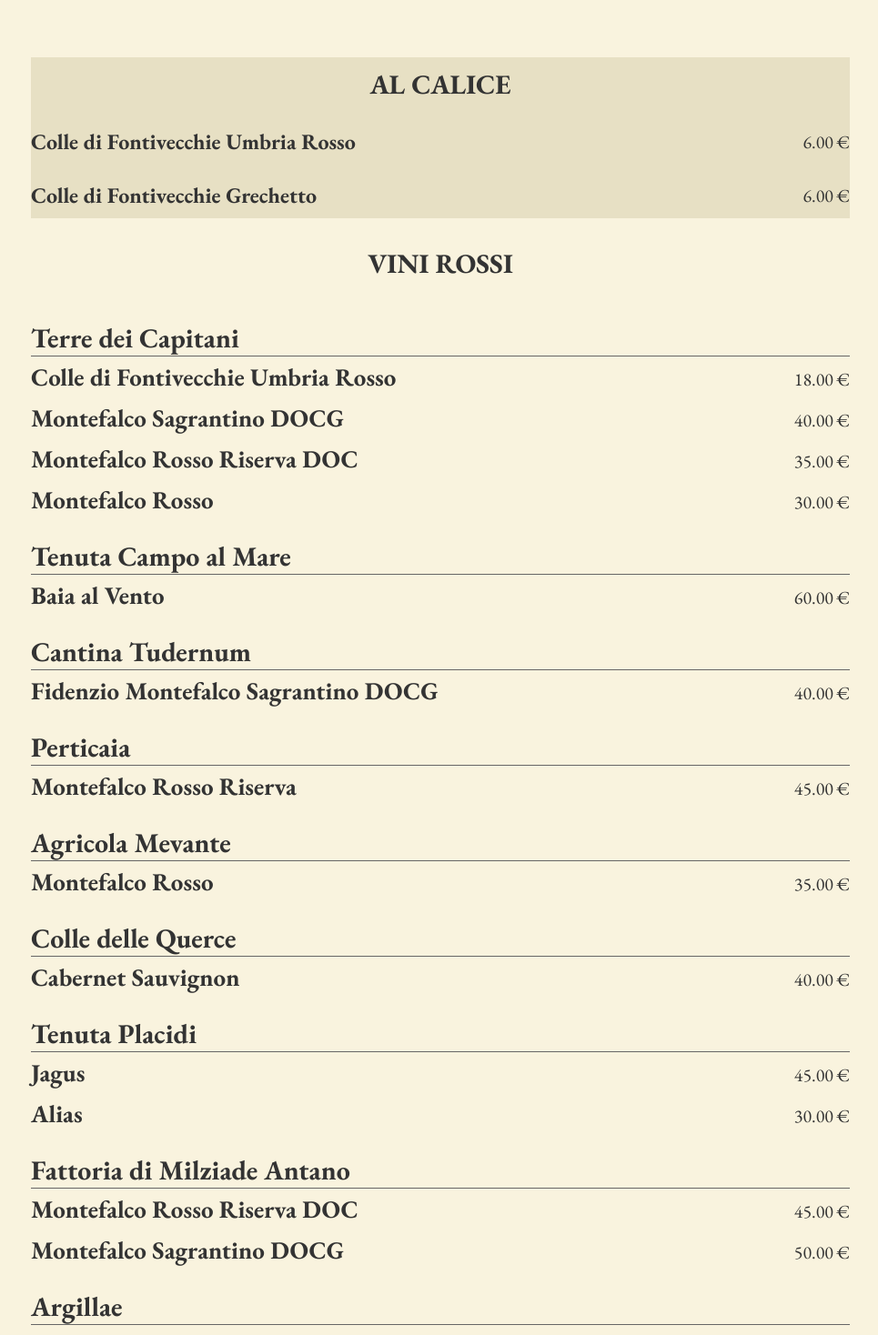
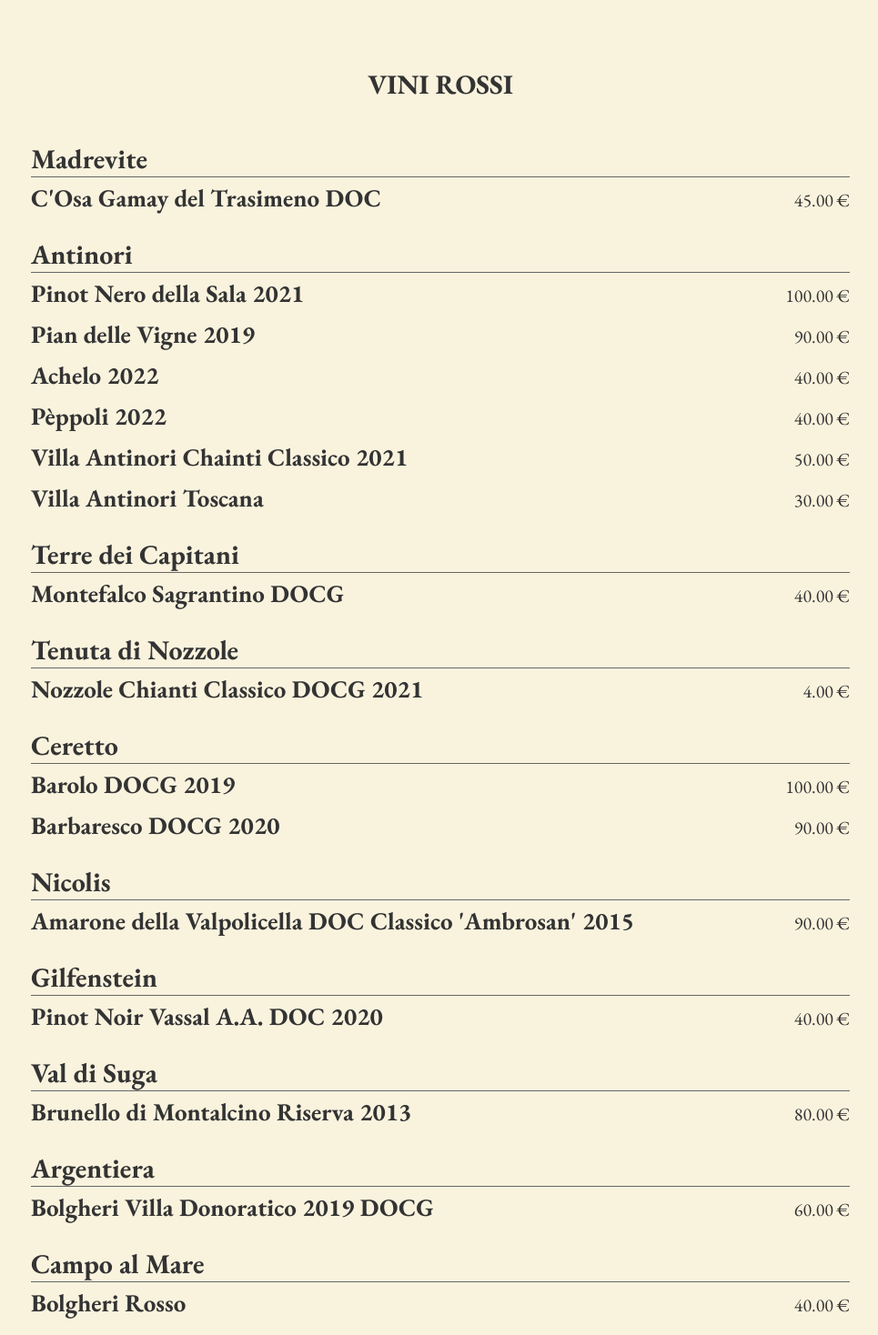
Before and after one commit to CalinCretu/JohnsRestaurant, a Vue app: page /vini in a window 1280 px wide. Shown: the part 220-1688 px from the top of the page at 91% size, without its empty margins (156-1121 px from the left). Built offline with nearby package versions, Linux system fonts and the light colour scheme; a web font is replaced by a local one.

Commit message:
ADD - wine list and menu list changes

```diff
--- a/src/components/pages/Menu.vue
+++ b/src/components/pages/Menu.vue
@@ -54,25 +54,25 @@
             name: "La nostra cacio e pepe con tartufo",
             description: "World Famous “Tagliolini cacio e pepe” black truffles, black pepper, sheep’s cheese",
             eng_description: "World Famous “Tagliolini cacio e pepe” black truffles, black pepper, sheep’s cheese",
-            price: "18.00"
+            price: "19.00"
           },
           {
             name: "Cuori ripieni di Burrata al tartufo di Norcia e Parmigiano Reggiano",
             description: "Heart shaped ravioli filled with burrata cheese in a cream truffle and parmesan sauce",
             eng_description: "Heart shaped ravioli filled with burrata cheese in a cream truffle and parmesan sauce",
-            price: "18.00"
+            price: "19.00"
           },
           {
             name: "Tagliolini al Tartufo Nero di Norcia",
             description: "Tagliolini with local black truffles",
             eng_description: "Tagliolini with local black truffles",
-            price: "18.00"
+            price: "19.00"
           },
           {
             name: "Tagliolini con Verdure Piccanti",
             description: "Tagliolini with local black truffles",
             eng_description: "Tagliolini with spicy Vegetables",
-            price: "18.00"
+            price: "14.00"
           },
           {
             name: "Strangozzi con Funghi Porcini e Pomodorini",
@@ -98,7 +98,7 @@
             name: "Tagliata di Manzo con Rucola, Olio di Ginepro e Rosmarino",
             description: "Sliced veal Steak with Juniper Oil, Rocket salad and Rosemary",
             eng_description: "Sliced veal Steak with Juniper Oil, Rocket salad and Rosemary",
-            price: "22.00"
+            price: "24.00"
           },
           {
             name: "Filetto di Vitello al Tartufo Nero di Norcia",
@@ -232,7 +232,7 @@
     <div class="title">
       Menù
     </div>
-    <div class="container-md">
+    <div class="container-md welcome-print">
       <div>
         <h1>{{ $t('menu.title') }}</h1>
         <div class="ita">
@@ -503,8 +503,12 @@
     display: none;
   }
 
+  .welcome-print {
+    margin: 60px 0px;
+  }
+
   .container-print {
-    margin-top: -60px;
+    margin-top: -20%;
   }
 
   .dishes-print {
--- a/src/components/pages/Vini.vue
+++ b/src/components/pages/Vini.vue
@@ -5,53 +5,113 @@
   data() {
     return {
       viniData: {
-        "al_calice": [
-          {
-            "name": "Colle di Fontivecchie Umbria Rosso",
-            "price": " 6.00"
-          },
-          {
-            "name": "Colle di Fontivecchie Grechetto",
-            "price": " 6.00"
-          }
-        ],
+        // "al_calice": [
+        //   {
+        //     "name": "Colle di Fontivecchie Umbria Rosso",
+        //     "price": "6.00"
+        //   },
+        //   {
+        //     "name": "Colle di Fontivecchie Grechetto",
+        //     "price": "6.00"
+        //   }
+        // ],
         "vini_rossi": [
           {
             "cantina_1": [
               {
-                "c_name": "Terre dei Capitani",
-                "name": "Colle di Fontivecchie Umbria Rosso",
-                "price": " 18.00"
+                "c_name": "Madrevite",
+                "name": "C'Osa Gamay del Trasimeno DOC",
+                "price": "45.00"
+              },
+              {
+                "c_name": "Antinori",
+                "name": "Pinot Nero della Sala 2021",
+                "price": "100.00"
+              },
+              {
+                "c_name": "Antinori",
+                "name": "Pian delle Vigne 2019",
+                "price": "90.00"
+              },
+              {
+                "c_name": "Antinori",
+                "name": "Achelo 2022",
+                "price": "40.00"
+              },
+              {
+                "c_name": "Antinori",
+                "name": "Pèppoli 2022",
+                "price": "40.00"
+              },
+              {
+                "c_name": "Antinori",
+                "name": "Villa Antinori Chainti Classico 2021",
+                "price": "50.00"
+              },
+              {
+                "c_name": "Antinori",
+                "name": "Villa Antinori Toscana",
+                "price": "30.00"
               },
               {
                 "c_name": "Terre dei Capitani",
                 "name": "Montefalco Sagrantino DOCG",
-                "price": " 40.00"
+                "price": "40.00"
               },
               {
-                "c_name": "Terre dei Capitani",
-                "name": "Montefalco Rosso Riserva DOC",
-                "price": " 35.00"
+                "c_name": "Tenuta di Nozzole",
+                "name": "Nozzole Chianti Classico DOCG 2021",
+                "price": "4.00"
               },
               {
-                "c_name": "Terre dei Capitani",
-                "name": "Montefalco Rosso",
-                "price": " 30.00"
+                "c_name": "Ceretto",
+                "name": "Barolo DOCG 2019",
+                "price": "100.00"
+              },
+              {
+                "c_name": "Ceretto",
+                "name": "Barbaresco DOCG 2020",
+                "price": "90.00"
+              },
+              {
+                "c_name": "Nicolis",
+                "name": "Amarone della Valpolicella DOC Classico 'Ambrosan' 2015",
+                "price": "90.00"
+              },
+              {
+                "c_name": "Gilfenstein",
+                "name": "Pinot Noir Vassal A.A. DOC 2020",
+                "price": "40.00"
+              },
+              {
+                "c_name": "Val di Suga",
+                "name": "Brunello di Montalcino Riserva 2013",
+                "price": "80.00"
+              },
+              {
+                "c_name": "Argentiera",
+                "name": "Bolgheri Villa Donoratico 2019 DOCG",
+                "price": "60.00"
+              },
+              {
+                "c_name": "Campo al Mare",
+                "name": "Bolgheri Rosso",
+                "price": "40.00"
               },
               {
                 "c_name": "Tenuta Campo al Mare",
                 "name": "Baia al Vento",
-                "price": " 60.00"
+                "price": "60.00"
               },
               {
                 "c_name": "Cantina Tudernum ",
                 "name": "Fidenzio Montefalco Sagrantino DOCG",
-                "price": " 40.00"
+                "price": "40.00"
               },
               {
-                "c_name": "Perticaia",
-                "name": "Montefalco Rosso Riserva",
-                "price": "45.00"
+                "c_name": "Cantina Tudernum ",
+                "name": "Rojano Todi Rosso Superiore DOC 2020",
+                "price": "27.00"
               },
               {
                 "c_name": "Agricola Mevante",
@@ -64,34 +124,14 @@
                 "price": "40.00"
               },
               {
-                "c_name": "Tenuta Placidi",
-                "name": "Jagus",
-                "price": "45.00"
-              },
-              {
-                "c_name": "Tenuta Placidi",
-                "name": "Alias",
-                "price": "30.00"
-              },
-              {
-                "c_name": "Fattoria di Milziade Antano",
-                "name": "Montefalco Rosso Riserva DOC",
-                "price": "45.00"
-              },
-              {
-                "c_name": "Fattoria di Milziade Antano",
-                "name": "Montefalco Sagrantino DOCG",
-                "price": "50.00"
-              },
-              {
                 "c_name": "Argillae",
                 "name": "Sinuoso Umbria Rosso",
-                "price": "25.00"
+                "price": "30.00"
               },
               {
                 "c_name": "Argillae",
                 "name": "Sinuoso 375 ml",
-                "price": "10.00"
+                "price": "15.00"
               },
               {
                 "c_name": "Donnafugata",
@@ -109,13 +149,18 @@
                 "price": "30.00"
               },
               {
-                "c_name": "Scacciadiavoli",
-                "name": "Montefalco Sagrantino",
+                "c_name": "Peppucci",
+                "name": "L'Altro Io",
+                "price": "45.00"
+              },
+              {
+                "c_name": "Peppucci",
+                "name": "Giovanni 2016",
                 "price": "40.00"
               },
               {
                 "c_name": "Peppucci",
-                "name": "Giovanni",
+                "name": "Petroro 4",
                 "price": "30.00"
               },
               {
@@ -205,6 +250,16 @@
                 "price": "25.00"
               },
               {
+                "c_name": "Antinori",
+                "name": "Rosè Franciacorta",
+                "price": "50.00"
+              },
+              {
+                "c_name": "Argillae",
+                "name": "Rosetum",
+                "price": "25.00"
+              },
+              {
                 "c_name": "Zazzera",
                 "name": "Serperosa",
                 "price": "20.00"
@@ -216,9 +271,54 @@
           {
             "cantina_1": [
               {
-                "c_name": "Terre dei Capitani",
-                "name": "Colle di Fontivecchie Umbria Grechetto",
-                "price": "18.00"
+                "c_name": "Palazzone",
+                "name": "Campo del Guardiano Orvieto Classico Superiore DOC",
+                "price": "40.00"
+              },
+              {
+                "c_name": "Palazzone",
+                "name": "Terre Vineate Orvieto Classico Superiore DOC",
+                "price": "25.00"
+              },
+              {
+                "c_name": "Antinori",
+                "name": "Cervaro della Sala",
+                "price": "90.00"
+              },
+              {
+                "c_name": "Antinori",
+                "name": "Bramìto",
+                "price": "45.00"
+              },
+              {
+                "c_name": "Antinori",
+                "name": "Conte della Vipera",
+                "price": "50.00"
+              },
+              {
+                "c_name": "Antinori",
+                "name": "San Giovanni della Sala",
+                "price": "35.00"
+              },
+              {
+                "c_name": "Antinori",
+                "name": "Vermentino Bolgheri",
+                "price": "35.00"
+              },
+              {
+                "c_name": "Antinori",
+                "name": "Scalabrone",
+                "price": "35.00"
+              },
+              {
+                "c_name": "Di Meo",
+                "name": "Fiano di Avellino DOCG",
+                "price": "40.00"
+              },
+              {
+                "c_name": "Tenuta Santori",
+                "name": "Pecorino",
+                "price": "22.00"
               },
               {
                 "c_name": "Agricola San Faustino",
@@ -281,11 +381,6 @@
                 "price": "30.00"
               },
               {
-                "c_name": "Terre Margaritelli",
-                "name": "Greco di Renabianca",
-                "price": "30.00"
-              },
-              {
                 "c_name": "Argillae",
                 "name": "Orvieto Classico DOC Superiore",
                 "price": "30.00"
@@ -293,7 +388,7 @@
               {
                 "c_name": "Argillae",
                 "name": "Orvieto Classico 275 ml",
-                "price": "10.00"
+                "price": "15.00"
               },
               {
                 "c_name": "Casale del Giglio",
@@ -304,11 +399,6 @@
                 "c_name": "Zazzera",
                 "name": "Barbadoro",
                 "price": "25.00"
-              },
-              {
-                "c_name": "Donnafugata",
-                "name": "Passiperduti",
-                "price": "30.00"
               },
               {
                 "c_name": "Campo al Mare",
@@ -322,8 +412,18 @@
               },
               {
                 "c_name": "Tudernum",
-                "name": "Collenobile",
+                "name": "Colle Nobile Grechetto di Todi Superiore DOC",
                 "price": "30.00"
+              },
+              {
+                "c_name": "Tudernum",
+                "name": "TS.396 Trebbiano",
+                "price": "22.00"
+              },
+              {
+                "c_name": "Tudernum",
+                "name": "Le Lucrezie IGT",
+                "price": "20.00"
               },
               {
                 "c_name": "Tudernum",
@@ -347,6 +447,26 @@
                 "price": "20.00"
               },
               {
+                "c_name": "Antinori",
+                "name": "Cuvèe Royale",
+                "price": "40.00"
+              },
+              {
+                "c_name": "Argillae",
+                "name": "Centopercento Spumante Brut",
+                "price": "25.00"
+              },
+              {
+                "c_name": "Trabocco",
+                "name": "Pecorino Spumante Abruzzo DOC",
+                "price": "40.00"
+              },
+              {
+                "c_name": "Trabocco",
+                "name": "Rosè Abruzzo Spumante DOC",
+                "price": "20.00"
+              },
+              {
                 "c_name": "Tenuta Saragano",
                 "name": "Segreto di famiglia Spumante Brut",
                 "price": "25.00"
@@ -357,41 +477,45 @@
         "birra": [
           {
             "name": "Birra Grande 66 cl",
-            "price": " 7.00"
+            "price": "7.00"
           },
           {
             "name": "Birra Piccola 33 cl",
-            "price": " 4.00"
+            "price": "4.00"
+          },
+          {
+            "name": "Birra Artigianale delle Monache (Belgian Blonde) 33 cl",
+            "price": "7.00"
           }
         ],
         "bevande": [
           {
             "name": "Coca-Cola 33 cl",
-            "price": " 3.50"
+            "price": "3.50"
           },
           {
             "name": "Coca-Cola zero 33 cl",
-            "price": " 3.50"
+            "price": "3.50"
           },
           {
             "name": "Fanta 33 cl",
-            "price": " 3.50"
+            "price": "3.50"
           },
           {
             "name": "Sprite 33 cl",
-            "price": " 3.50"
+            "price": "3.50"
           },
           {
             "name": "Amari",
-            "price": " 3.50"
+            "price": "3.50"
           },
           {
             "name": "Grappa",
-            "price": " 3.50"
+            "price": "3.50"
           },
           {
             "name": "Whiskey e Distillati",
-            "price": " 6.00"
+            "price": "6.00"
           }
         ]
       }
@@ -422,7 +546,7 @@
     <div>
       <ul class="container-sm">
 
-        <li class="sections dark-bg">
+        <!-- <li class="sections dark-bg">
           <h1 class="groups-title">Al Calice</h1>
         <li class="glass-wines" v-for="vinoAlCalice in viniData.al_calice" :key="vinoAlCalice.name">
           <div class="name-desc">
@@ -432,7 +556,7 @@
             <p>{{ vinoAlCalice.price }} &euro;</p>
           </div>
         </li>
-        </li>
+        </li> -->
 
         <li class="sections ">
           <h1 class="groups-title">
```
